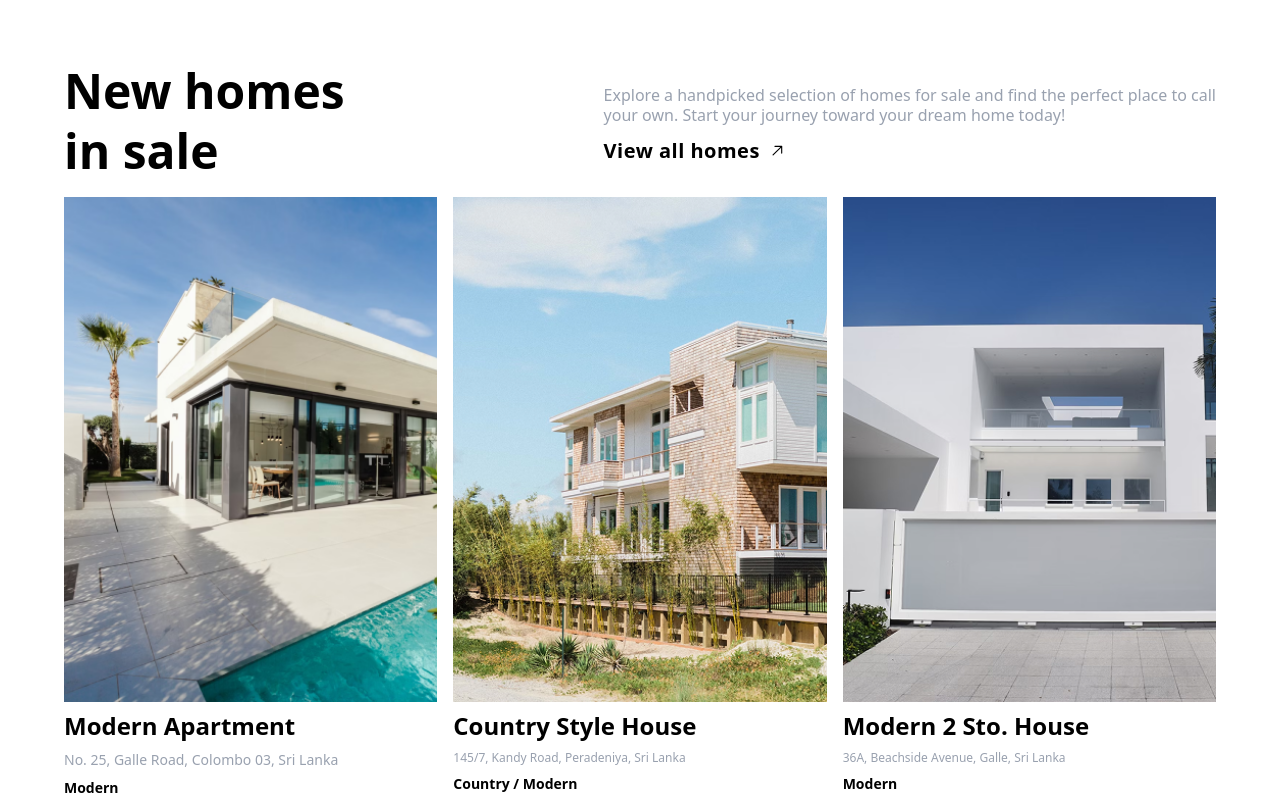
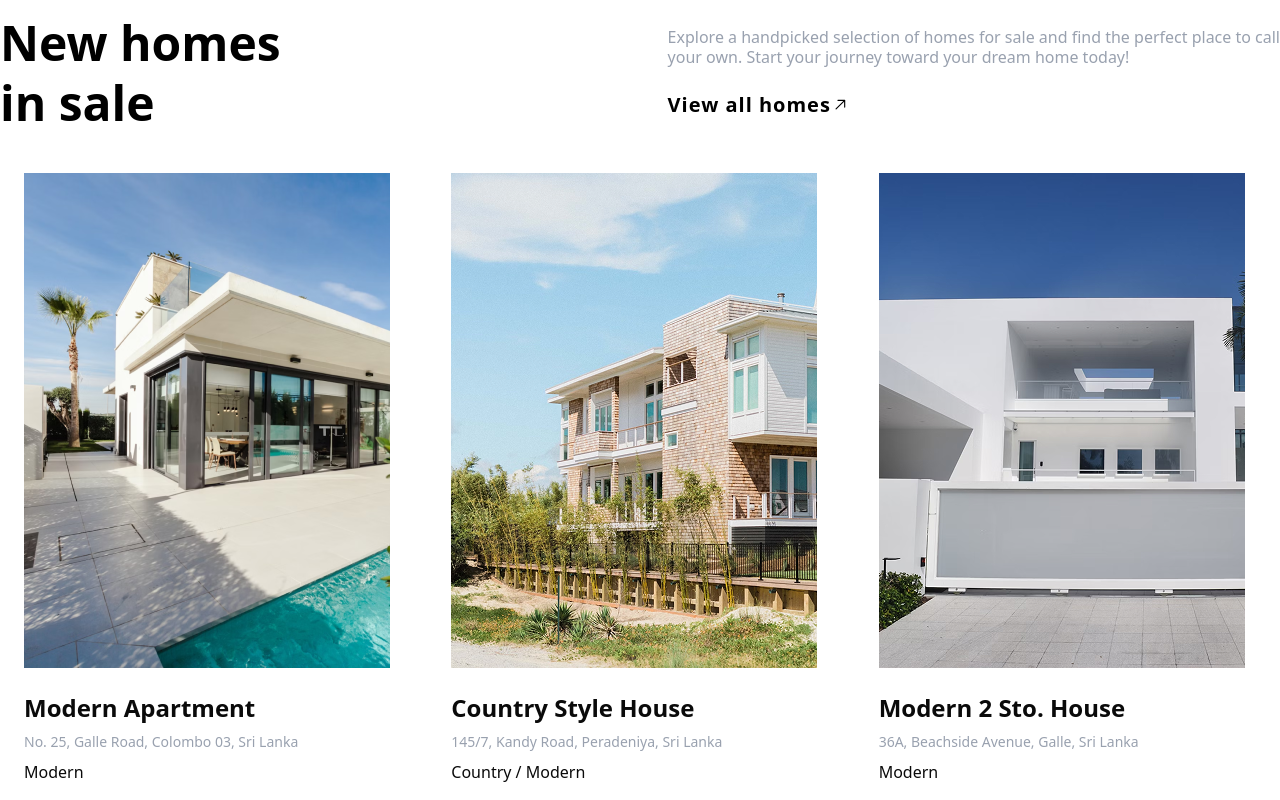
Before and after one commit to Kaveeshala/LandingPage, a Next.js app: page / in a window 1280 px wide. Shown: the part 1080-1880 px from the top of the page. Built offline with nearby package versions, Linux system fonts and the light colour scheme.

Commit message:
create home section

```diff
--- a/src/app/components/HeroSection.jsx
+++ b/src/app/components/HeroSection.jsx
@@ -9,8 +9,7 @@ import image1 from '../../../public/images/image1.png'
 
 export default function HeroSection() {
   return (
-
-              <section className="max-w-7xl mx-auto flex flex-col gap-20">
+    <section className="max-w-7xl mx-auto flex flex-col gap-20 bg-amber-400">
                 <div className='flex justify-between items-center'>
                 <div className="flex flex-col justify-center">
                   <h3 className="text-7xl text-black tracking-wide leading-tight font-semibold">
--- /dev/null
+++ b/src/app/components/Homes.jsx
@@ -0,0 +1,78 @@
+import { Card, CardContent, CardDescription, CardFooter, CardHeader, CardTitle } from "@/components/ui/card";
+import countryside from '../../../public/images/countryside.png'
+import modern from '../../../public/images/modern.png'
+import modernapartment from '../../../public/images/modernapartment.png'
+import Image from "next/image";
+import { GoArrowUpRight } from "react-icons/go";
+
+export default function Homes() {
+
+    const images = [
+        {
+            src: modernapartment,
+            title: "Modern Apartment",
+            description: "No. 25, Galle Road, Colombo 03, Sri Lanka",
+            description2: "Modern"
+        },
+        {
+            src: countryside,
+            title: "Country Style House",
+            description: "145/7, Kandy Road, Peradeniya, Sri Lanka",
+            description2: "Country / Modern"
+        },
+        {
+            src: modern,
+            title: "Modern 2 Sto. House",
+            description: "36A, Beachside Avenue, Galle, Sri Lanka",
+            description2: "Modern"
+        }
+    ]
+
+
+  return (
+    <section className="max-w-7xl mx-auto flex flex-col gap-4">
+    {/* First Child */}
+    <div className="flex justify-between items-center">
+        <div className="flex flex-col justify-center">
+            <h3 className="text-5xl leading-tight text-black font-semibold">New homes <br /> in sale</h3>
+        </div>
+
+        <div className="flex flex-col gap-6">
+            <h1 className="text-gray-400 text-base leading-tight">
+                Explore a handpicked selection of homes for sale and find the perfect place to call <br />
+                your own. Start your journey toward your dream home today!
+            </h1>
+            <div className="flex items-center text-black font-semibold text-xs">
+                <p className="text-xl tracking-wider">View all homes</p>
+                <GoArrowUpRight size={18} />
+            </div>
+        </div>
+    </div>
+
+    <div className="flex flex-cols gap-0.5 w-full"> {/* Reduced gap */}
+        {images.map((image, index) => (
+            <Card key={index} className="w-full border-none shadow-none"> {/* Full width */}
+
+            <CardHeader>
+                <Image
+                  src={image.src}
+                  alt='image'
+
+                />
+            </CardHeader>
+            <CardContent className="space-y-2">
+                <CardTitle className="text-2xl">{image.title}</CardTitle>
+                <p className="text-gray-400 text-sm">{image.description}</p>
+                <p>{image.description2}</p>
+            </CardContent>
+            </Card>
+        ))}
+
+    </div>
+
+
+
+</section>
+
+  )
+}
--- a/src/app/page.js
+++ b/src/app/page.js
@@ -1,13 +1,5 @@
 import Image from "next/image";
-import image1 from "../../public/images/image1.png";
-import image_iva from "../../public/images/image_iva.png";
-import image_ky from "../../public/images/image_ky.png";
-import image_logoIP from "../../public/images/image_logoIP.png";
-import image_logol from "../../public/images/image_logol.png";
-import { Marquee } from "@/components/magicui/marquee";
-import countryside from "../../public/images/countryside.png";
-import modern from "../../public/images/modern.png";
-import modernapartment from "../../public/images/modernapartment.png";
+
 import HiveHouse from "../../public/images/HiveHouse.png";
 import image6 from "../../public/images/image6.png";
 import { Accordion } from "@/components/ui/accordion";
@@ -15,6 +7,7 @@ import { GoArrowUpRight } from "react-icons/go";
 import Artcles from "./components/Artcles";
 import HeroSection from "./components/HeroSection";
 import Clients from "./components/Clients";
+import Homes from "./components/Homes";
 
 export default function Home() {
   return (
@@ -31,43 +24,9 @@ export default function Home() {
 
       <Clients />
 
-      <section className="flex flex-col py-9 px-16">
-        <div className="flex justify-between items-center mb-4">
-          <div className="flex flex-col justify-center">
-            <h3 className="text-5xl leading-tight mt-3 text-black font-semibold">New homes <br /> in sale</h3>
-          </div>
+      <Homes />
 
-          <div className="flex flex-col justify-center">
-            <h1 className="text-gray-400 text-base mt-8 leading-tight">Explore a handpicked selection of homes for sale and find the perfect place to call <br /> your own. Start your journey toward your dream home today!</h1>
-            <div className="flex items-center text-black font-semibold text-xs py-3">
-              <p className="mr-2 text-xl tracking-wide">View all homes</p>
-              <GoArrowUpRight size={18} />
-            </div>
-          </div>
-        </div>
 
-        <div className="flex space-x-4">
-          <div className="flex flex-col items-start space-y-2">
-            <Image src={modernapartment} alt="modernapartment" width={600} height={800} />
-            <p className="text-black  text-2xl font-bold">Modern Apartment</p>
-            <p className="text-gray-400 text-sm">No. 25, Galle Road, Colombo 03, Sri Lanka</p>
-            <p className="text-black font-semibold text-sm">Modern</p>
-          </div>
-          <div className="flex flex-col items-start space-y-2">
-            <Image src={countryside} alt="countryside" width={600} height={800} />
-            <p className="text-black  text-2xl font-bold">Country Style House</p>
-            <p className="text-gray-400 text-xs">145/7, Kandy Road, Peradeniya, Sri Lanka</p>
-            <p className="text-black font-semibold text-sm">Country / Modern</p>
-          </div>
-
-          <div className="flex flex-col items-start space-y-2">
-            <Image src={modern} alt="modern" width={600} height={800} />
-            <p className="text-black text-2xl font-bold">Modern 2 Sto. House</p>
-            <p className="text-gray-400 text-xs">36A, Beachside Avenue, Galle, Sri Lanka</p>
-            <p className="text-black font-semibold text-sm">Modern</p>
-          </div>
-        </div>
-      </section>
 
       <section className="flex flex-col py-16 px-16">
         <div className="flex justify-between items-start mb-4">
--- /dev/null
+++ b/src/components/ui/card.jsx
@@ -0,0 +1,75 @@
+import * as React from "react"
+
+import { cn } from "@/lib/utils"
+
+function Card({
+  className,
+  ...props
+}) {
+  return (
+    <div
+      data-slot="card"
+      className={cn(
+        "bg-card text-card-foreground flex flex-col gap-6 rounded-xl border py-6 shadow-sm",
+        className
+      )}
+      {...props} />
+  );
+}
+
+function CardHeader({
+  className,
+  ...props
+}) {
+  return (
+    <div
+      data-slot="card-header"
+      className={cn("flex flex-col gap-1.5 px-6", className)}
+      {...props} />
+  );
+}
+
+function CardTitle({
+  className,
+  ...props
+}) {
+  return (
+    <div
+      data-slot="card-title"
+      className={cn("leading-none font-semibold", className)}
+      {...props} />
+  );
+}
+
+function CardDescription({
+  className,
+  ...props
+}) {
+  return (
+    <div
+      data-slot="card-description"
+      className={cn("text-muted-foreground text-sm", className)}
+      {...props} />
+  );
+}
+
+function CardContent({
+  className,
+  ...props
+}) {
+  return (<div data-slot="card-content" className={cn("px-6", className)} {...props} />);
+}
+
+function CardFooter({
+  className,
+  ...props
+}) {
+  return (
+    <div
+      data-slot="card-footer"
+      className={cn("flex items-center px-6", className)}
+      {...props} />
+  );
+}
+
+export { Card, CardHeader, CardFooter, CardTitle, CardDescription, CardContent }
```
